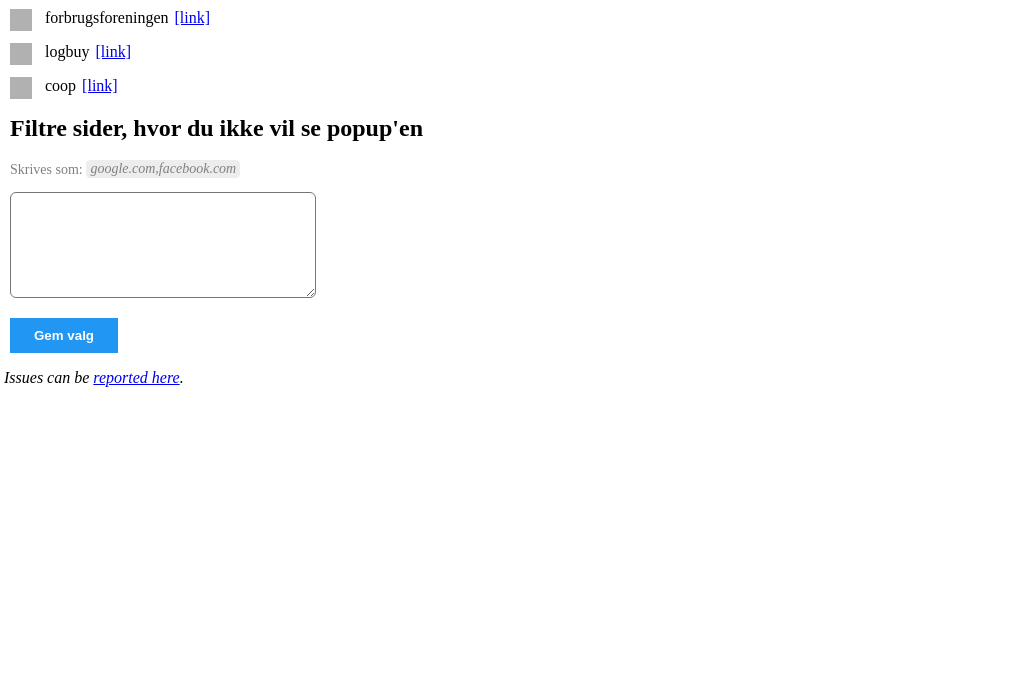
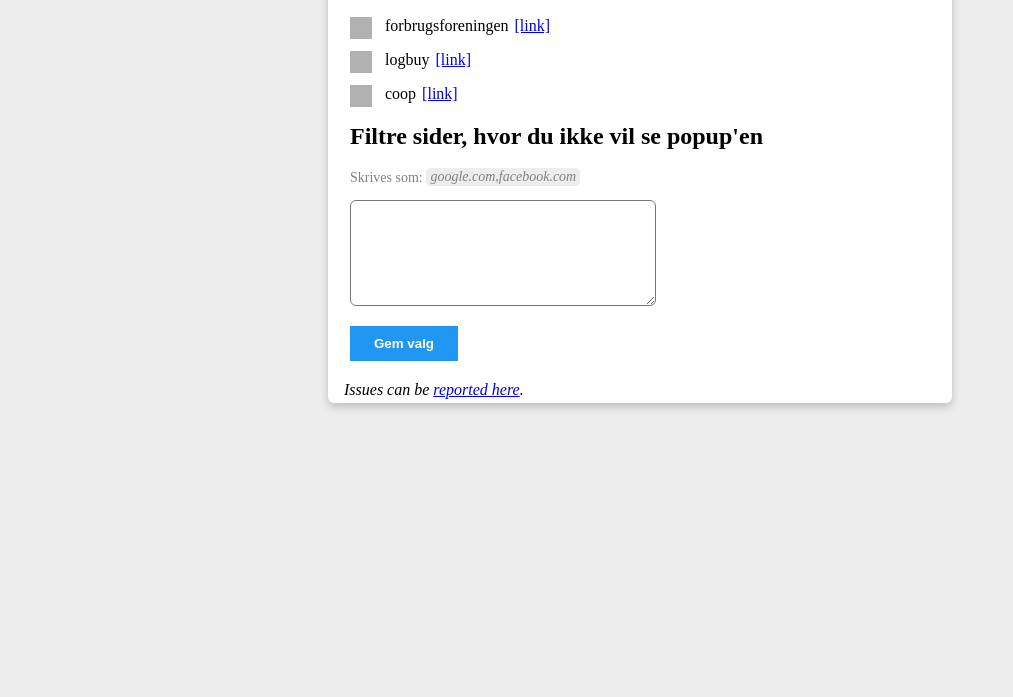
Before and after one commit to zinen/Rabatten, a browser extension: page src/options.html in a window 1280 px wide. Shown: the part 103-800 px from the top of the page, without its empty margins (0-1013 px from the left). Drawn offline with Linux system fonts and the light colour scheme.

```diff
--- a/package.json
+++ b/package.json
@@ -1,6 +1,6 @@
 {
   "name": "rabatten",
-  "version": "1.0.3",
+  "version": "1.1.0",
   "description": "Rabat husker, et hurtigt klik og du kan se om du kan få rabat på siden\r Start med at vælge de sider du får rabat via. Herefter ser du en poup i toppen af skærmen med info omkring rabat på de forskellige hjemmeside som du kan få rabat på.",
   "private": true,
   "browser": "background.js",
--- a/src/options.html
+++ b/src/options.html
@@ -8,6 +8,7 @@
 </head>
 
 <body>
+    <div id="page-content">
   <header>
     <p class="title"><img src="icon48.png" alt="" class="header-toplogo" />Rabatten indstillinger</p>
   </header>
@@ -26,6 +27,7 @@
   <footer>
     <em>Issues can be <a href="http://www.github.com/zinen/Rabatten/issues">reported here</a>.</em>
   </footer>
+  </div>
   <script src="common.js"></script>
   <script src="options.js"></script>
 </body>
--- a/src/options.js
+++ b/src/options.js
@@ -16,7 +16,6 @@
       const checkbox = document.createElement('input')
       checkbox.type = 'checkbox'
       checkbox.checked = list.includes(key) === true
-      console.log(checkbox.checked)
       checkbox.name = key
       const newA = document.createElement('a')
       newA.href = DiscountServices[key][0].homepage
@@ -79,7 +78,7 @@
       continue
     }
     if (dotCount > 1) {
-      textarea[i] = textarea[i].replace(/^\w+:?\/\/w?w?w?\.?([^/]+)\/?.*$/, '$1').split('.') // Rremoves www and everything after domian name
+      textarea[i] = textarea[i].replace(/^\w+:?\/\/(?:www\.)?\.?([^/]+)\/?.*$/, '$1').split('.') // Rremoves www and everything after domian name
       if (textarea[i][textarea[i].length - 1] === 'uk') {
         // Fix for uk domains, cant handel domain suffixes with only ".uk" but will handle domains like ".co.uk"
         textarea[i] = textarea[i].slice(-3).join('.')
--- a/src/style.css
+++ b/src/style.css
@@ -1,6 +1,24 @@
-body {
+@media only screen and (max-width: 400px) {
+  body {
+    margin: 0;
+  }
+}
+@media only screen and (min-width: 401px) {
+  body {
+    background-color: #ededed;
+  }
+  #page-content {
+    box-shadow: 0 4px 8px 0 rgba(0,0,0,0.2);
+    border-radius: 6px;
+    padding-left: 12px;
+    padding-right: 12px;
+  }
+}
+#page-content {
   min-width: 300px;
-  margin: 0
+  max-width: 600px;
+  margin: auto;
+  background: #fff;
 }
 header {
   display: flex;
@@ -49,7 +67,7 @@
 }
 footer {
   display: flex;
-  margin: 4px
+  padding: 4px
 }
 textarea {
   font-size: 16px;
```
Also changed, not shown: src/background.js (+2 -7 lines), src/popup.html (+2 -0 lines), src/manifest.json.
